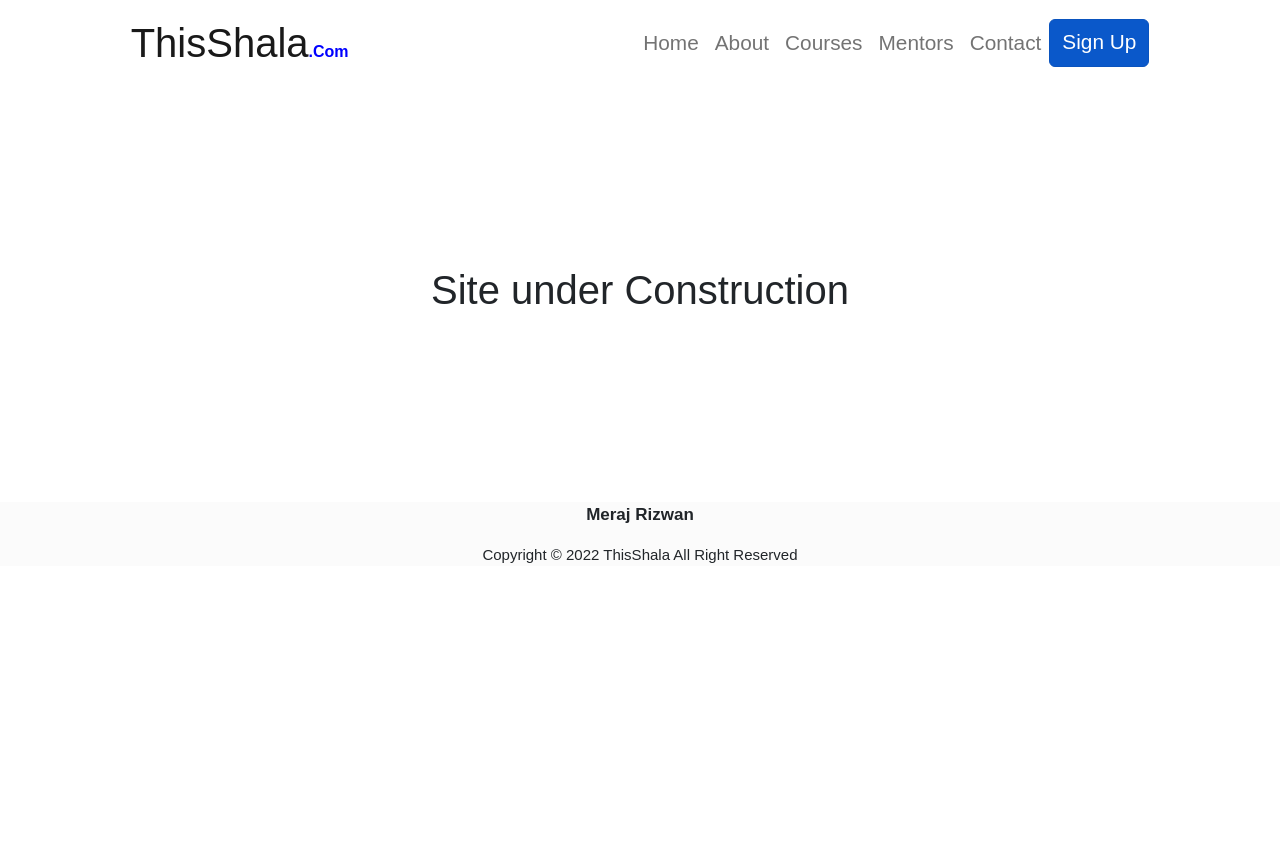
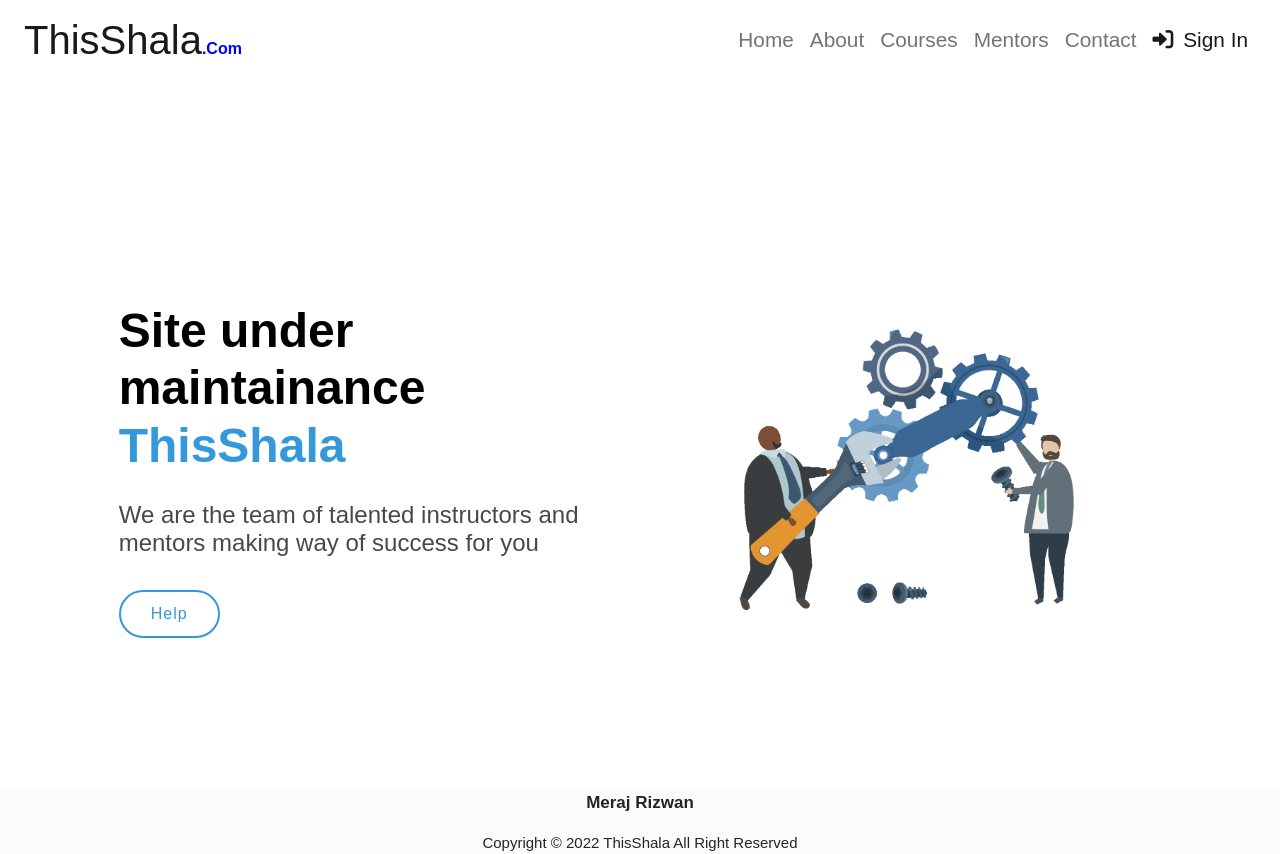
Before and after one commit to luckymeraj/Company-App, a React (Create React App) app: page /signup in a window 1280 px wide. Before the commit the page ends 800 px from the top, so only its background shows below. Built offline with nearby package versions, Linux system fonts and the light colour scheme; the HTML template or start-up script is replaced by a standard one; a web font is replaced by a local one.

Commit message:
maintainance

```diff
--- a/src/Mentors.jsx
+++ b/src/Mentors.jsx
@@ -9,7 +9,7 @@ const Mentors = () => {
         (async () => {
             let data
             try {
-                const res = await fetch('https://randomuser.me/api/?results=200')
+                const res = await fetch('https://randomuser.me/api/?results=12')
                 data = (await res.json()).results
             } catch (error) {
                 console.log(error);
--- a/src/Navbar.jsx
+++ b/src/Navbar.jsx
@@ -4,11 +4,11 @@ import { NavLink } from "react-router-dom"
 const Navbar = () => {
     return (
         <>
-            <div className="container-fluid nav_bg">
+            <div className="container-fluid sticky-top nav_bg" >
                 <div className="row">
-                    <div className="col-10 mx-auto">
+                    <div className="col-12 mx-auto">
 
-                        <nav className="navbar navbar-expand-lg ">
+                        <nav className="navbar  navbar-expand-lg " style={{padding:'5px 0px'}} >
                             <div className="container-fluid">
                                 <NavLink className="navbar-brand" to="/home">ThisShala<span>.com</span></NavLink>
 
@@ -36,9 +36,12 @@ const Navbar = () => {
                                         <li className="nav-item">
                                             <NavLink className="nav-link" to="/contact">Contact</NavLink>
                                         </li>
-                                        <NavLink to="/signup" className="btn btn-primary">
-                                            Sign Up
-                                        </NavLink>
+                                        {/* <NavLink to="/signup" className="btn btn-primary" style={{fontSize:'1.3rem'}}>Sign in
+                                        <i class="fa-solid fa-right-to-bracket"></i>
+                                        </NavLink> */}
+                                        <li className="nav-item">
+                                            <NavLink className="nav-link" to="/signup"><i class="fa-solid fa-right-to-bracket" style={{marginRight:'10px'}}></i>Sign in</NavLink>
+                                        </li>
 
 
 
--- a/src/Signup.jsx
+++ b/src/Signup.jsx
@@ -1,9 +1,20 @@
 import React from 'react'
+import Common from './Common'
+import maintain from "./images/maintain.gif";
 
 const Signup = () => {
   return (
-    <div><h1 style={{textAlign:"center",padding:"4.5em"}}>Site under Construction</h1></div>
-  )
+    // <div><h1 style={{textAlign:"center",padding:"4.5em"}}>Site under Construction</h1></div>
+<>
+<Common
+     name="Site under maintainance"
+     imgsrc={maintain}
+     visit="/contact"
+     btname="Help"
+     />
+</>
+
+    )
 }
 
 export default Signup
```
Also changed, not shown: src/images/maintain.gif (added).
